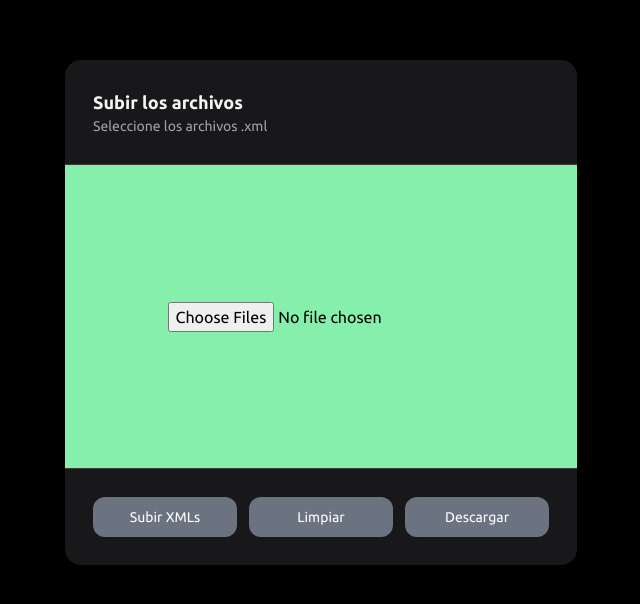
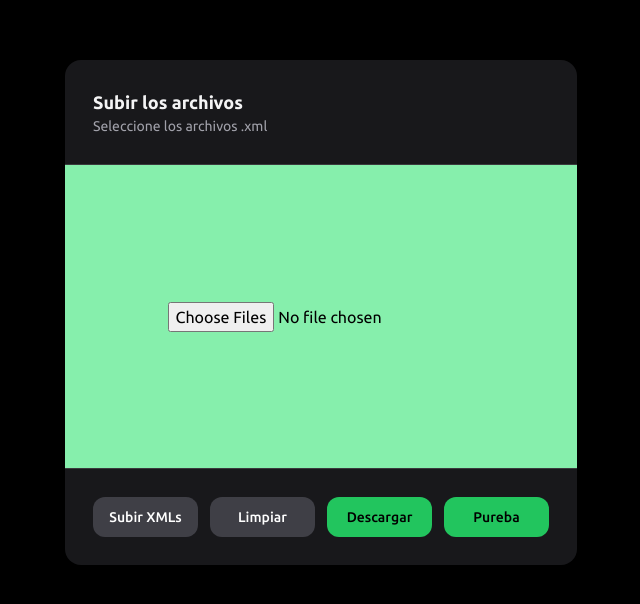
Before and after one commit to Ody2207/facturas-app, a Next.js app: page / in a window 1280 px wide. Shown: the part 140-744 px from the top of the page, without its empty margins (319-959 px from the left). Built offline with nearby package versions, Linux system fonts and the light colour scheme.

Commit message:
feat: Update excel and button styles

```diff
--- a/src/app/components/Button.jsx
+++ b/src/app/components/Button.jsx
@@ -2,36 +2,49 @@ export default function Button({ children, onClick, type = "button", color }) {
     const colorButton = {
         green: {
             background: "bg-green-500",
-            text: "text-white",
+            text: "text-black",
+            ripple: "ripple-green",
         },
         gray: {
-            background: "bg-gray-500",
+            background: "bg-button-gray",
             text: "text-white",
+            ripple: "ripple-gray",
         },
         blue: {
             background: "bg-blue-500",
             text: "text-black",
+            ripple: "ripple-blue",
         },
     };
 
-    const selectedColor = colorButton[color] || colorButton.gray; // fallback a verde
+    const selectedColor = colorButton[color] || colorButton.gray;
+
+    const handleClick = (e) => {
+        const button = e.currentTarget;
+        const ripple = document.createElement("span");
+        const diameter = Math.max(button.clientWidth, button.clientHeight);
+        const radius = diameter / 2;
+
+        ripple.classList.add("ripple", selectedColor.ripple);
+        ripple.style.width = ripple.style.height = `${diameter}px`;
+        ripple.style.left = `${e.clientX - button.getBoundingClientRect().left - radius}px`;
+        ripple.style.top = `${e.clientY - button.getBoundingClientRect().top - radius}px`;
+
+        const oldRipple = button.querySelector(".ripple");
+        if (oldRipple) oldRipple.remove();
+
+        button.appendChild(ripple);
+
+        if (onClick) onClick(e);
+    };
 
     return (
         <button
-            onClick={onClick}
+            onClick={handleClick}
             type={type}
-            className={`w-full h-10 text-sm rounded-xl ${selectedColor.background} ${selectedColor.text}`}
+            className={`relative overflow-hidden w-full h-10 text-sm rounded-xl font-medium flex items-center justify-center gap-2 px-4 tap-highlight-transparent transition-all duration-150 ease-in-out outline-none focus-visible:ring-2 focus-visible:ring-offset-2 focus-visible:ring-primary active:scale-95 motion-reduce:transition-none ${selectedColor.background} ${selectedColor.text}`}
         >
             {children}
         </button>
     );
 }
-
-
-
-{/* <button
-        onClick={onClick}
-        type={type}
-        className="relative inline-flex items-center justify-center px-4 py-2 min-w-[5rem] h-10 text-sm font-medium text-white bg-blue-600 rounded-md shadow-md transition-transform duration-150 ease-in-out hover:bg-blue-700 hover:shadow-lg focus:outline-none focus:ring-2 focus:ring-blue-500 focus:ring-offset-2 active:scale-95">
-            {children}
-        </button>  */}
--- a/src/app/components/UploadForm.jsx
+++ b/src/app/components/UploadForm.jsx
@@ -125,8 +125,15 @@ export default function UploadForm() {
                         alert("❌ " + data.message);
                     }
                 }}
+                color="green"
                 >
                     Descargar
+                </Button>
+
+                <Button
+                    color='green'
+                >
+                    Pureba
                 </Button>
 
                 {status && <p dangerouslySetInnerHTML={{ __html: status }} />}
--- a/src/app/globals.css
+++ b/src/app/globals.css
@@ -12,6 +12,14 @@
 
 .bg-content1 {
     background-color: #18181b;
+}
+
+.bg-button-gray {
+    background-color: #3F3F46;
+}
+
+.bg-button-green {
+    background-color: #17C964;
 }
 
 .with-card {
@@ -29,3 +37,33 @@
         width: 30%;
     }
 }
+
+/* Efect ripper */
+
+.ripple {
+  position: absolute;
+  border-radius: 50%;
+  transform: scale(0);
+  animation: ripple-animation 600ms linear;
+  pointer-events: none;
+  z-index: 0;
+}
+
+.ripple-green {
+  background-color: rgba(0, 100, 0, 0.4);
+}
+
+.ripple-blue {
+  background-color: rgba(0, 0, 255, 0.3);
+}
+
+.ripple-gray {
+  background-color: rgba(255, 255, 255, 0.2);
+}
+
+@keyframes ripple-animation {
+  to {
+    transform: scale(4);
+    opacity: 0;
+  }
+}
```
Also changed, not shown: 1 other file (tests, documents, lock files or other folders).
